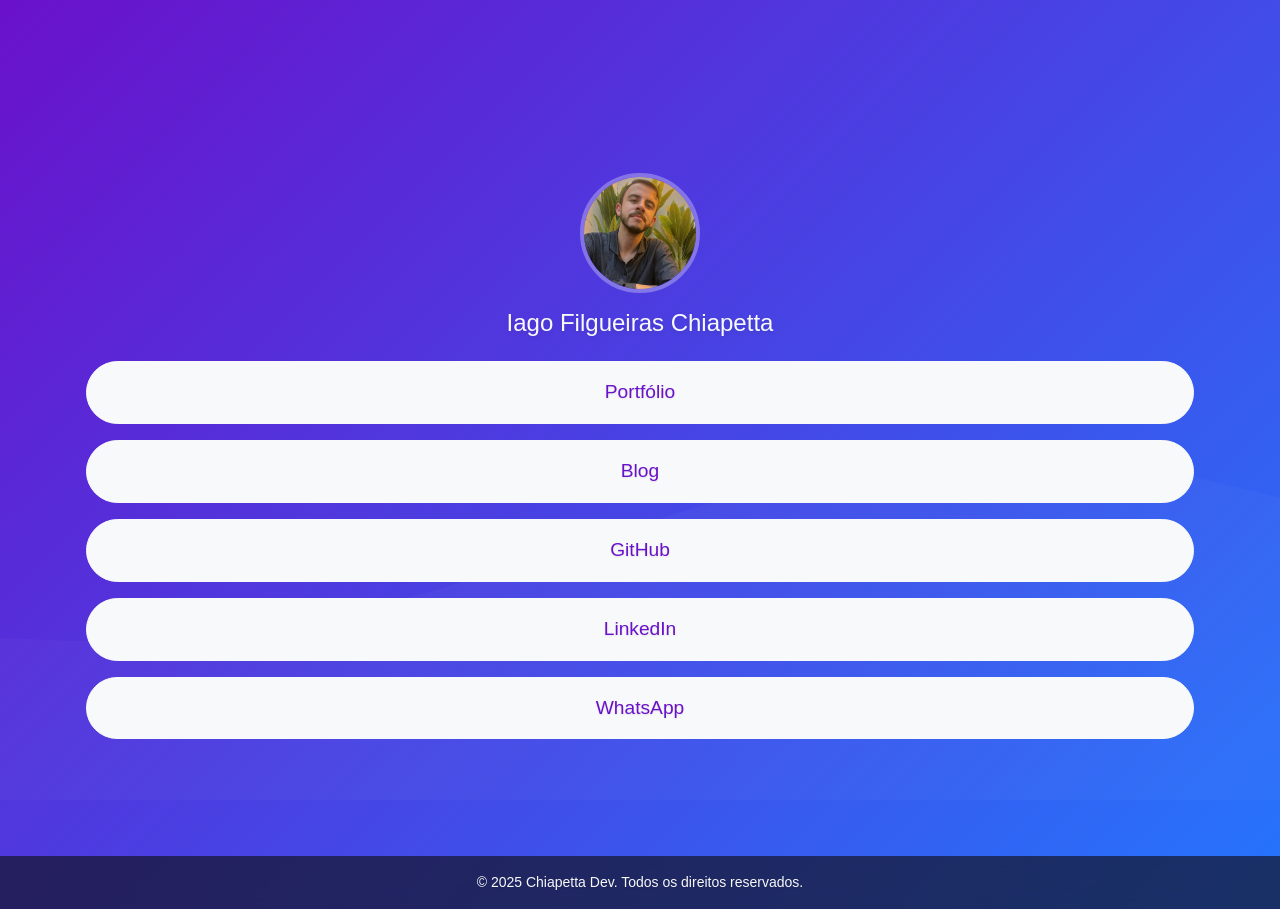
After one commit to chiapettaiago/my_portfolio, a Flask app: page /linktree in a window 1280 px wide. The commit adds this page. Run offline with Flask 3, Linux system fonts and the light colour scheme.

Commit message:
fix e linktree

```diff
--- a/app.py
+++ b/app.py
@@ -385,6 +385,18 @@ def rss_feed():
     )
     return Response(rss, mimetype='application/rss+xml')
 
+@app.route('/linktree')
+def linktree():
+    # Lista de links para Linktree
+    links = [
+        {'name': 'Portfólio', 'url': url_for('home', _external=True)},
+        {'name': 'Blog', 'url': url_for('posts_all', _external=True)},
+        {'name': 'GitHub', 'url': 'https://github.com/chiapettaiago'},
+        {'name': 'LinkedIn', 'url': 'https://www.linkedin.com/in/iago-chiapetta-794b59164/'},
+        {'name': 'WhatsApp', 'url': 'https://wa.link/fs04yl'},
+    ]
+    return render_template('linktree.html', links=links)
+
 if __name__ == '__main__':
     with app.app_context():
         db.create_all()
--- a/templates/base.html
+++ b/templates/base.html
@@ -160,13 +160,13 @@
                 </div>
                 <div class="col-md-4 text-center mb-3 mb-md-0">
                     <div class="social-icons">
-                        <a href="https://github.com/chiapetta" class="text-white me-3" target="_blank" title="GitHub">
+                        <a href="https://github.com/chiapettaiago" class="text-white me-3" target="_blank" title="GitHub">
                             <i class="fab fa-github fa-lg"></i>
                         </a>
-                        <a href="https://linkedin.com/in/chiapetta" class="text-white me-3" target="_blank" title="LinkedIn">
+                        <a href="https://www.linkedin.com/in/iago-chiapetta-794b59164/" class="text-white me-3" target="_blank" title="LinkedIn">
                             <i class="fab fa-linkedin fa-lg"></i>
                         </a>
-                        <a href="https://instagram.com/" class="text-white" target="_blank" title="Instagram">
+                        <a href="https://instagram.com/chiapettaiago" class="text-white" target="_blank" title="Instagram">
                             <i class="fab fa-instagram fa-lg"></i>
                         </a>
                     </div>
--- /dev/null
+++ b/templates/linktree.html
@@ -0,0 +1,37 @@
+<!DOCTYPE html>
+<html lang="pt-BR">
+<head>
+    <meta charset="UTF-8">
+    <meta name="viewport" content="width=device-width, initial-scale=1, maximum-scale=1">
+    <title>Links | Chiapetta Dev</title>
+    <!-- Bootstrap CSS -->
+    <link href="https://cdn.jsdelivr.net/npm/bootstrap@5.3.0/dist/css/bootstrap.min.css" rel="stylesheet">
+    <!-- Custom CSS -->
+    <link rel="stylesheet" href="{{ url_for('static', filename='css/style.css') }}">
+    <style>
+        /* Oculta apenas navbar */
+        .navbar { display: none !important; }
+        body { background: var(--gradient-bg); }
+        .link-button { border-radius: 50px; padding: 1rem; font-size: 1.2rem; }
+    </style>
+</head>
+<body>
+    <div class="container d-flex flex-column justify-content-center align-items-center min-vh-100 px-3">
+        <img src="{{ url_for('static', filename='img/foto.jpg') }}" alt="Iago Chiapetta"
+             class="rounded-circle mb-3" style="width:120px; height:120px; object-fit:cover; border:4px solid rgba(255,255,255,0.3);">
+        <h1 class="h4 text-light mb-4 text-center">Iago Filgueiras Chiapetta</h1>
+        <div class="d-grid gap-3 w-100">
+            {% for link in links %}
+                <a href="{{ link.url }}" target="_blank" class="btn btn-light link-button">
+                    {{ link.name }}
+                </a>
+            {% endfor %}
+        </div>
+    </div>
+
+    <!-- Footer -->
+    <footer class="text-center mt-auto py-3">
+        <p class="text-light small mb-0">&copy; 2025 Chiapetta Dev. Todos os direitos reservados.</p>
+    </footer>
+</body>
+</html>
```
